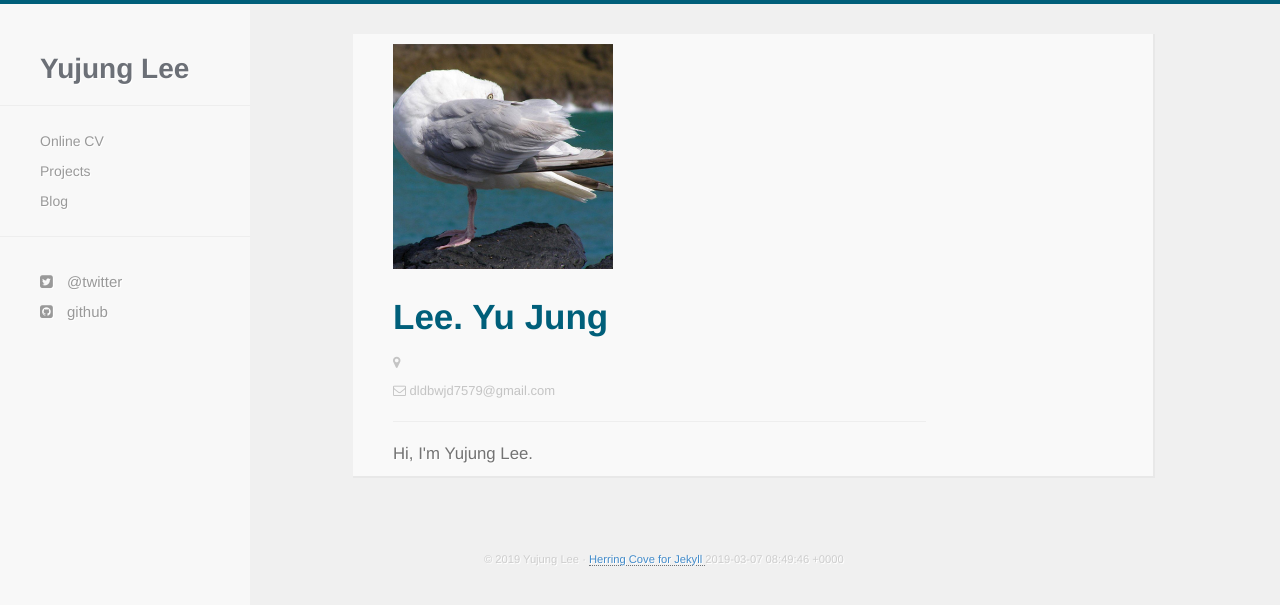
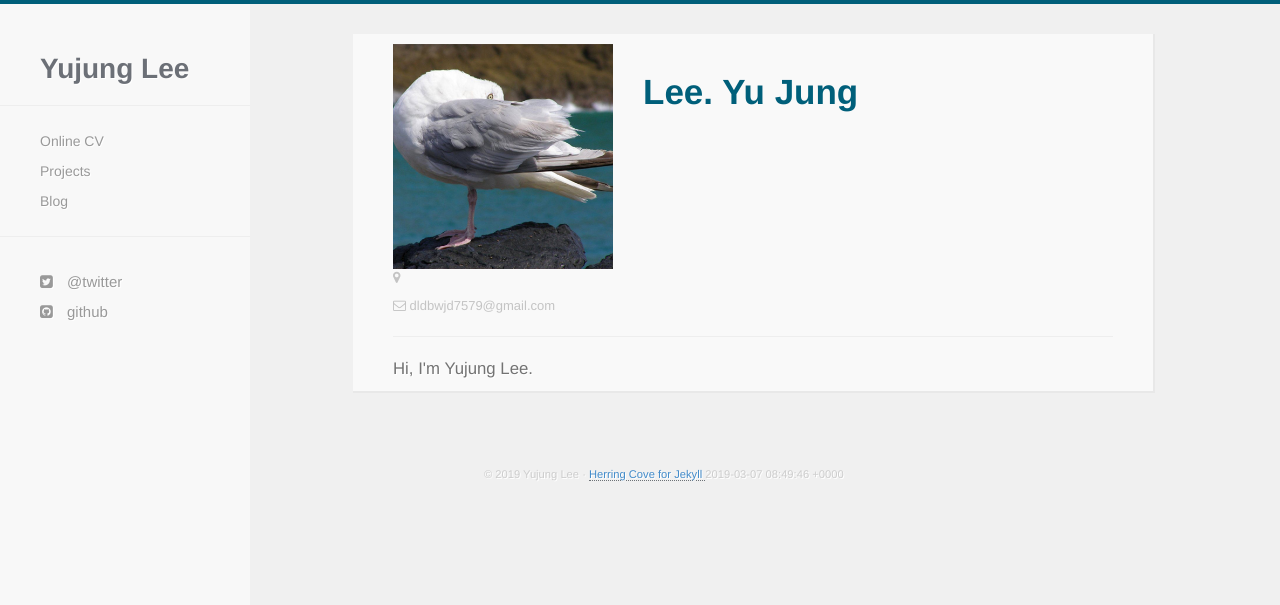
Before and after one commit to yujungL/yujungL.github.io, a Jekyll site: the page built from about.html, in a window 1280 px wide. Shown: the top 605 px of the page. Built offline with Jekyll 4.4.1, drawn with Linux system fonts in a browser that asks for light colours; nearby versions of some CDN libraries; Markdown is read by kramdown in place of the engine named in the settings.

Commit message:
Update about.html

```diff
--- a/about.html
+++ b/about.html
@@ -8,12 +8,16 @@
           <div class="col-md-4">
             <img src="{{ site.baseurl }}/images/self.jpg">
           </div>
-          <div class="col-md-9">
+          <div class="col-md-6">
             <h1>Lee. Yu Jung</h1>
+          </div>
+        </div>
+        <div class="row">
+           <div class="col-md-12">
             <p><i class="fa fa-map-marker"></i> </p>
             <p><i class="fa fa-envelope-o"></i> dldbwjd7579@gmail.com </p>
             <hr />
-          </div>
+           </div>
         </div>
         <div class="row">
           <div class="col-md-12 letter">
```
